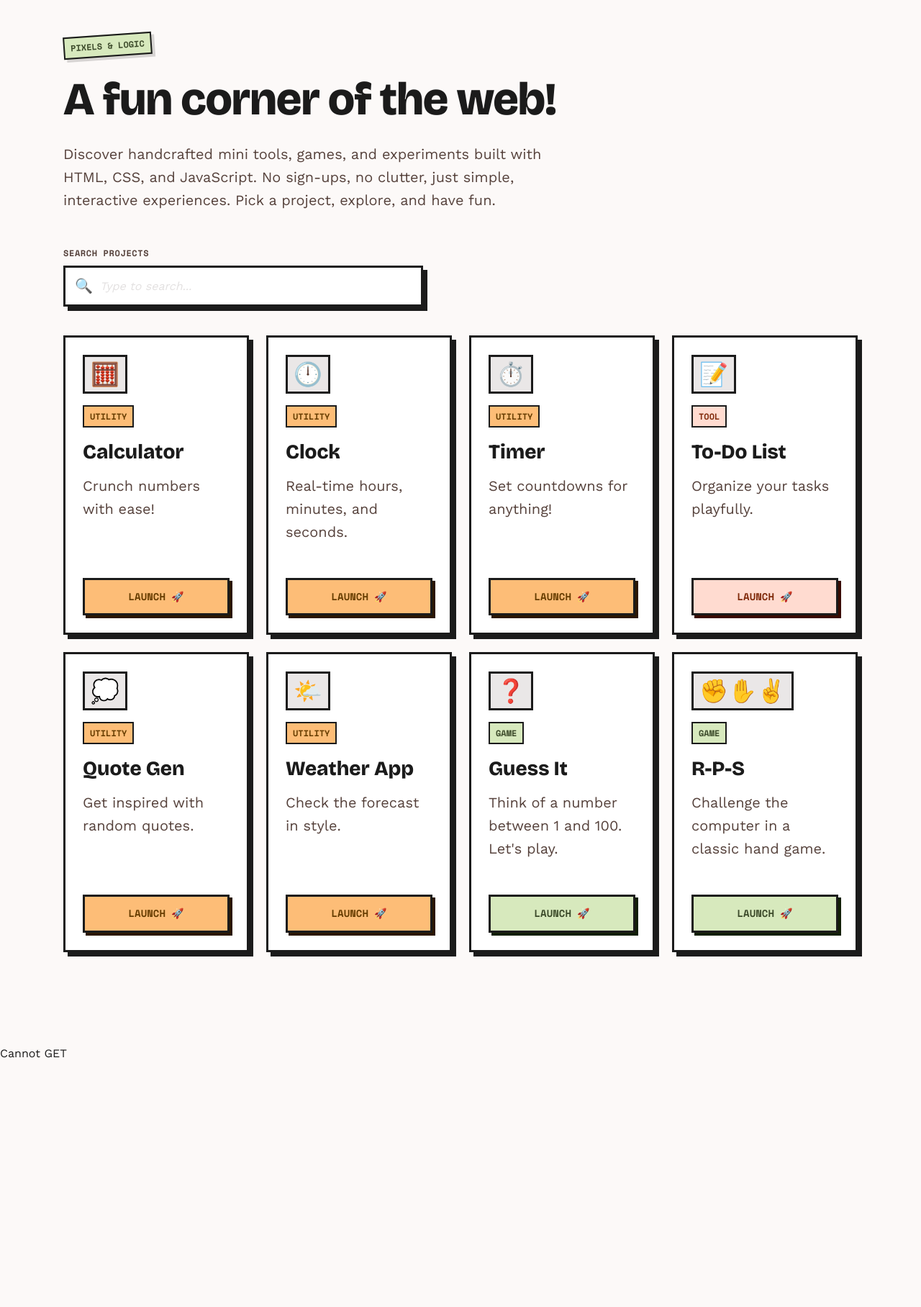
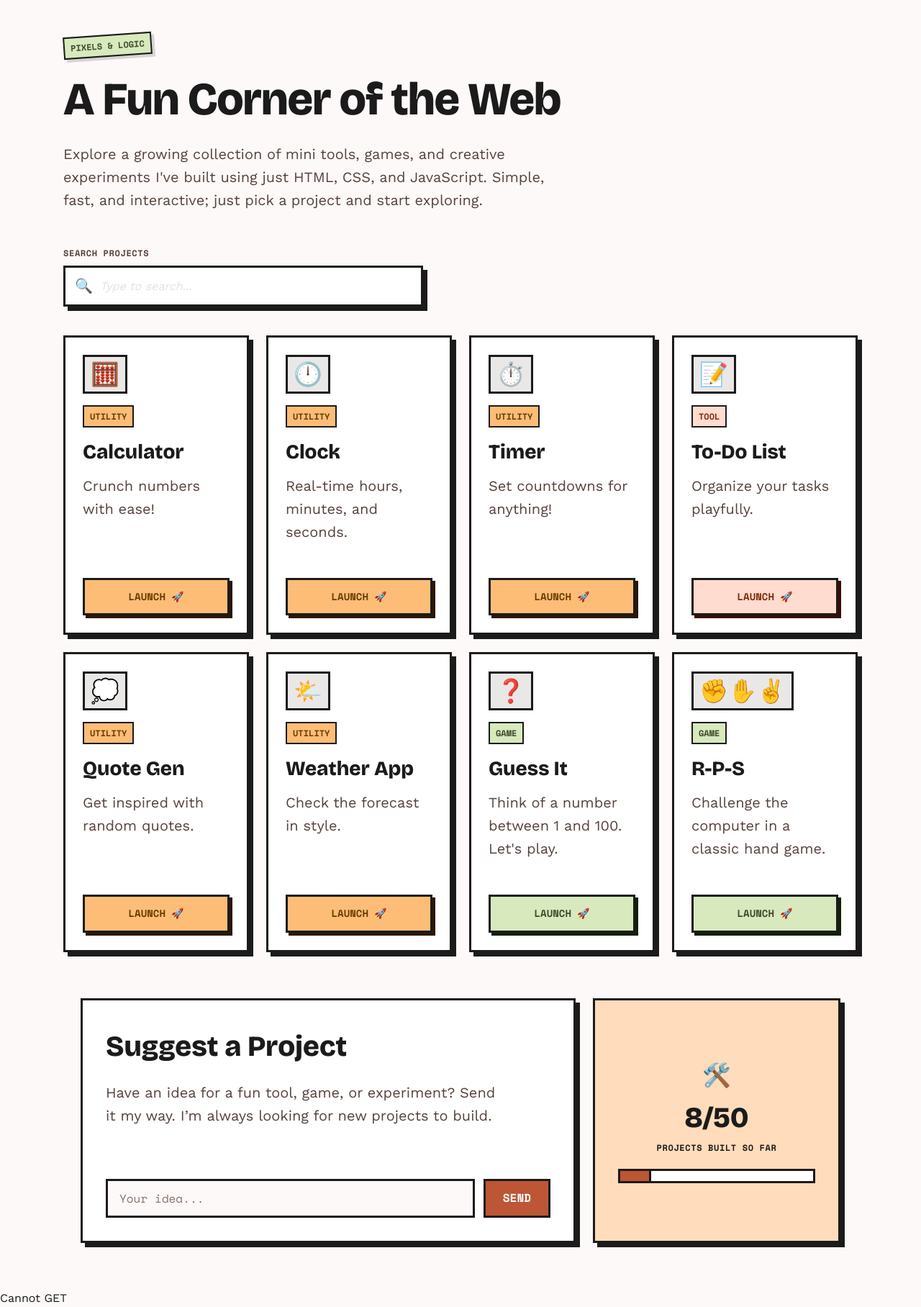
Before and after one commit to LaDonaAmor/Mini-Projects, a PHP site: page / in a window 1280 px wide. Shown: the whole page at 72% size. Before the commit the page ends 1470 px from the top, so only its background shows below. Run offline with PHP 8.4, Linux system fonts and the light colour scheme.

Commit message:
feat: enhance homepage with request section and dynamic content updates

```diff
--- a/index.html
+++ b/index.html
@@ -19,8 +19,8 @@
 
   <div class="container">
     <span class="welcome-badge">PIXELS & LOGIC</span>
-    <h1>A fun corner of the web!</h1>
-    <p>
+    <h1 id="page-heading">A fun corner of the web!</h1>
+    <p id="page-description">
       Discover handcrafted mini tools, games, and experiments built with HTML, CSS,
       and JavaScript. No sign-ups, no clutter, just simple, interactive experiences. Pick a project, explore, and have
       fun.
@@ -38,6 +38,32 @@
       <!-- JavaScript will inject cards here automatically -->
     </div>
 
+    <section class="request-section-container">
+
+      <div class="request-box">
+        <h2 id="request-heading">Request a Mini Tool</h2>
+        <p id="request-description" class="type-body-md">
+          Missing a specific tiny utility? We're building new projects every week. Let us know what you need.
+        </p>
+
+        <form class="request-form" id="request-form">
+          <input type="text" class="request-input" name="message" placeholder="Your idea..." required />
+          <button type="submit" class="btn-send">Send</button>
+        </form>
+
+      </div>
+
+      <div class="progress-box">
+        <div class="progress-icon">🛠️</div>
+        <div class="progress-counter">0/50</div>
+        <div class="progress-label">Projects Built So Far</div>
+        <div class="progress-bar-track">
+          <div class="progress-bar-fill"></div>
+        </div>
+      </div>
+
+    </section>
+
   </div>
   <div id="footer-container"></div>
 </body>
--- a/style.css
+++ b/style.css
@@ -308,7 +178,7 @@
   padding-left: var(--spacing-margin-desktop);
   padding-right: var(--spacing-margin-desktop);
   padding-top: 3rem;
-  padding-bottom: 4rem;
+  padding-bottom: 1rem;
 }
 
 /* Hero Heading and Welcome Block */
@@ -471,6 +341,308 @@
   box-shadow: 0px 0px 0px 0px var(--color-on-background);
 }
 
+/* --- REQUEST SECTION--- */
+
+.request-section-container {
+  display: grid;
+  grid-template-columns: 2fr 1fr;
+  gap: var(--spacing-gutter);
+  margin: var(--spacing-margin-desktop) auto;
+  max-width: 1200px;
+  padding: 0 var(--spacing-gutter);
+}
+
+.request-box,
+.progress-box {
+  background-color: var(--color-surface-container-low);
+  border: var(--border-width) solid var(--color-on-background);
+  box-shadow: var(--shadow-offset) var(--shadow-offset) 0 0
+    var(--color-on-background);
+  padding: calc(var(--spacing-unit) * 8);
+  display: flex;
+  flex-direction: column;
+  justify-content: center;
+}
+
+/* --- LEFT SIDE: REQUEST BOX --- */
+.request-box {
+  background-color: var(
+    --color-surface-container-lowest
+  ); /* Slightly lighter background */
+  gap: calc(var(--spacing-unit) * 4);
+}
+
+.request-box h2 {
+  font-family: var(--font-family-heading);
+  font-size: var(--font-headline-lg-size);
+  font-weight: var(--font-headline-lg-weight);
+  color: var(--color-on-background);
+}
+
+.request-box p {
+  color: var(--color-on-surface-variant);
+  max-width: 550px;
+}
+
+.request-form {
+  display: flex;
+  gap: calc(var(--spacing-unit) * 3);
+  margin-top: calc(var(--spacing-unit) * 2);
+}
+
+.request-input {
+  flex: 1;
+  padding: calc(var(--spacing-unit) * 3) calc(var(--spacing-unit) * 4);
+  font-family: var(--font-family-label);
+  font-size: var(--font-body-md-size);
+  background-color: var(--color-surface);
+  border: var(--border-width) solid var(--color-on-background);
+  outline: none;
+}
+
+.request-input::placeholder {
+  color: var(--color-outline);
+}
+
+.btn-send {
+  font-family: var(--font-family-label);
+  font-weight: var(--font-label-md-weight);
+  background-color: var(--color-primary-container);
+  color: var(--color-on-primary-container);
+  border: var(--border-width) solid var(--color-on-background);
+  padding: 0 calc(var(--spacing-unit) * 6);
+  text-transform: uppercase;
+  transition: transform 0.1s ease;
+}
+
+.btn-send:active {
+  transform: translate(0.125rem, 0.125rem);
+}
+
+/* --- RIGHT SIDE: PROGRESS BOX --- */
+.progress-box {
+  background-color: var(--color-secondary-fixed);
+  align-items: center;
+  text-align: center;
+  gap: calc(var(--spacing-unit) * 3);
+}
+
+.progress-icon {
+  font-size: 2rem;
+  color: var(--color-on-background);
+}
+
+.progress-counter {
+  font-family: var(--font-family-heading);
+  font-size: var(--font-headline-lg-size);
+  font-weight: var(--font-headline-lg-weight);
+  line-height: 1;
+}
+
+.progress-label {
+  font-family: var(--font-family-label);
+  font-size: var(--font-label-sm-size);
+  font-weight: var(--font-label-md-weight);
+  letter-spacing: 0.05em;
+  text-transform: uppercase;
+}
+
+.progress-bar-track {
+  width: 100%;
+  height: 1.25rem;
+  background-color: var(--color-surface-container-lowest);
+  border: var(--border-width) solid var(--color-on-background);
+  position: relative;
+  margin-top: calc(var(--spacing-unit) * 2);
+}
+
+.progress-bar-fill {
+  height: 100%;
+  background-color: var(--color-primary-container);
+  width: 0%;
+  border-right: var(--border-width) solid var(--color-on-background);
+}
+
+/* --- TOAST --- */
+
+.toast {
+  position: fixed;
+  top: 2rem;
+  left: 50%;
+  transform: translateX(-50%) translateY(-1rem);
+  display: flex;
+  align-items: center;
+  gap: 0.75rem;
+  padding: 1.25rem 2rem;
+  font-family: var(--font-family-label);
+  font-size: var(--font-label-md-size, 1rem);
+  font-weight: 700;
+  text-transform: uppercase;
+  background-color: var(--color-surface-container-lowest);
+  border: var(--border-width) solid var(--color-on-background);
+  box-shadow: var(--shadow-offset) var(--shadow-offset) 0 0
+    var(--color-on-background);
+  z-index: 1000;
+  opacity: 0;
+  transition:
+    opacity 0.25s ease,
+    transform 0.25s ease;
+  pointer-events: none;
+  max-width: 90vw;
+  text-align: center;
+}
+
+.toast.visible {
+  opacity: 1;
+  transform: translateX(-50%) translateY(0);
+  pointer-events: auto;
+}
+
+.toast--success {
+  background-color: var(--color-tertiary-fixed);
+  color: var(--color-on-tertiary-fixed-variant);
+}
+
+.toast--error {
+  background-color: var(--color-error-container);
+  color: var(--color-on-error-container);
+}
+
+.toast__icon {
+  font-size: 1.5rem;
+  line-height: 1;
+}
+
+/* --- SITE FOOTER --- */
+
+#site-footer {
+  width: 100%;
+  background-color: var(--color-surface);
+  border-top: var(--border-width) solid var(--color-on-background);
+  padding: 3rem var(--spacing-margin-desktop);
+  margin-top: 5rem;
+}
+
+/* Inner wrapper to keep the content aligned with the rest of your site container */
+.footer-container-inner {
+  max-width: 1200px;
+  margin: 0 auto;
+  display: flex;
+  justify-content: space-between;
+  align-items: flex-start;
+  flex-wrap: wrap;
+  gap: 2.5rem;
+}
+
+/* --- LEFT SIDE: BRANDING --- */
+.footer-brand {
+  display: flex;
+  flex-direction: column;
+  gap: 0.75rem;
+}
+
+.footer-logo {
+  font-family: var(--font-family-label);
+  font-size: var(--font-label-md-size);
+  font-weight: 800;
+  letter-spacing: 0.05em;
+  color: var(--color-on-background);
+}
+
+.footer-credits {
+  font-family: var(--font-family-body);
+  font-size: var(--font-body-md-size);
+  color: var(--color-on-surface-variant);
+}
+
+.footer-credits .highlight {
+  font-weight: 700;
+  color: var(--color-on-background);
+}
+
+/* --- RIGHT SIDE: SOCIAL & PORTFOLIO BUTTONS --- */
+.footer-links-group {
+  display: flex;
+  flex-direction: column;
+  gap: 0.75rem;
+}
+
+.footer-links-label {
+  font-family: var(--font-family-label);
+  font-size: var(--font-label-sm-size);
+  font-weight: 700;
+  text-transform: uppercase;
+  color: var(--color-on-surface-variant);
+  letter-spacing: 0.05em;
+}
+
+.footer-links {
+  display: flex;
+  flex-wrap: wrap;
+  gap: 1rem;
+}
+
+.footer-icon {
+  width: 1.125rem;
+  height: 1.125rem;
+  transition: fill 0.1s ease;
+}
+
+/* Interactive mini-button styling */
+.footer-btn {
+  display: inline-flex;
+  align-items: center;
+  gap: 0.5rem;
+  padding: 0.5rem 1rem;
+  font-family: var(--font-family-label);
+  font-size: var(--font-label-sm-size);
+  font-weight: 700;
+  text-transform: uppercase;
+  background-color: var(--color-surface-container-lowest);
+  border: var(--border-width) solid var(--color-on-background);
+  box-shadow: 0.25rem 0.25rem 0px 0px var(--color-on-background);
+  transition:
+    transform 0.1s ease,
+    box-shadow 0.1s ease,
+    background-color 0.1s ease;
+}
+
+/* Neo-brutalist hover states: pushes down and pops color! */
+.footer-btn:hover {
+  transform: translate(1px, 1px);
+  box-shadow: 0.15rem 0.15rem 0px 0px var(--color-on-background);
+}
+
+.footer-btn:active {
+  transform: translate(0.25rem, 0.25rem);
+  box-shadow: 0px 0px 0px 0px var(--color-on-background);
+}
+
+/* Color accents on hover for each social network */
+.footer-btn.btn-portfolio:hover {
+  background-color: var(--color-tertiary-fixed);
+  color: var(--color-on-tertiary-fixed-variant);
+}
+
+.footer-btn.btn-github:hover {
+  background-color: var(--color-on-background);
+  color: var(--color-surface-container-lowest);
+}
+
+.footer-btn.btn-linkedin:hover {
+  background-color: var(--color-secondary-fixed);
+  color: var(--color-on-secondary-fixed-variant);
+}
+
+.footer-btn.btn-twitter:hover {
+  background-color: var(--color-primary-fixed);
+  color: var(--color-on-primary-fixed-variant);
+}
+
+.hidden {
+  display: none !important;
+}
+
 /* --- MOBILE RESPONSIVENESS --- */
 @media (max-width: 600px) {
   .container {
```
Also changed, not shown: other parts of style.css (+13 -130 lines), script.js (+139 -1 lines).
